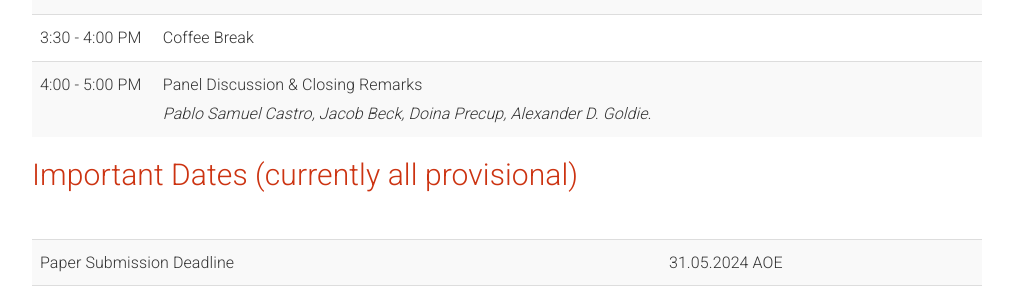
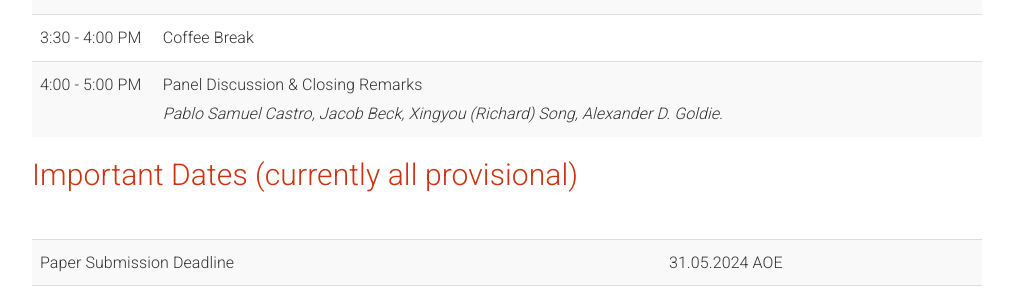
Before and after one commit to autorlworkshop/autorlworkshop.github.io, a Jekyll site: the page built from _pages/home.md, in a window 1280 px wide and 900 px high, scrolled down 3009 px. Shown: the part 156-452 px from the top of the window, without its empty margins (133-1146 px from the left). Built offline with Jekyll 4.4.1, drawn with Linux system fonts in a browser that asks for light colours; some of the changed text lies outside the part shown.

Commit message:
Update Panel

```diff
--- a/_pages/home.md
+++ b/_pages/home.md
@@ -199,7 +199,7 @@ acknowledgements: ""
         <tr>
           <td>4:00 - 5:00 PM</td>
           <td> Panel Discussion & Closing Remarks<br>
-            <i> Pablo Samuel Castro, Jacob Beck, Doina Precup, Alexander D. Goldie.</i>
+            <i> Pablo Samuel Castro, Jacob Beck, Xingyou (Richard) Song, Alexander D. Goldie.</i>
             </td>
         </tr>
       </tbody>
@@ -461,12 +461,12 @@ acknowledgements: ""
   </div>
 
   <div class="col-xs-6 col-lg-3 people">
-    <a href="https://mila.quebec/en/doina-precup">
-      <img class="people-pic" src="{{ "/static/img/people/doina.jpg" | prepend:site.baseurl }}">
+    <a href="https://xingyousong.github.io/">
+      <img class="people-pic" src="{{ "/static/img/people/xingyou.jpg" | prepend:site.baseurl }}">
     </a>
     <div class="people-name">
-      <a href="https://mila.quebec/en/doina-precup">Doina Precup</a>
-      <h6>McGill University, DeepMind</h6>
+      <a href="https://xingyousong.github.io/">Xingyou (Richard) Song</a>
+      <h6>DeepMind</h6>
     </div>
   </div>
 
```
Also changed, not shown: static/img/people/xingyou.jpg (added).
